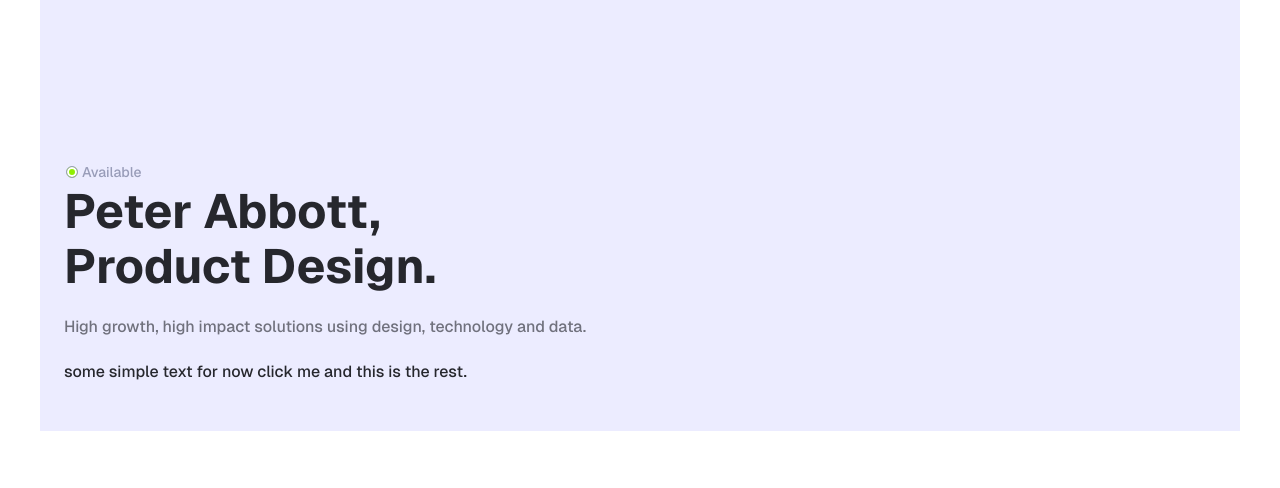
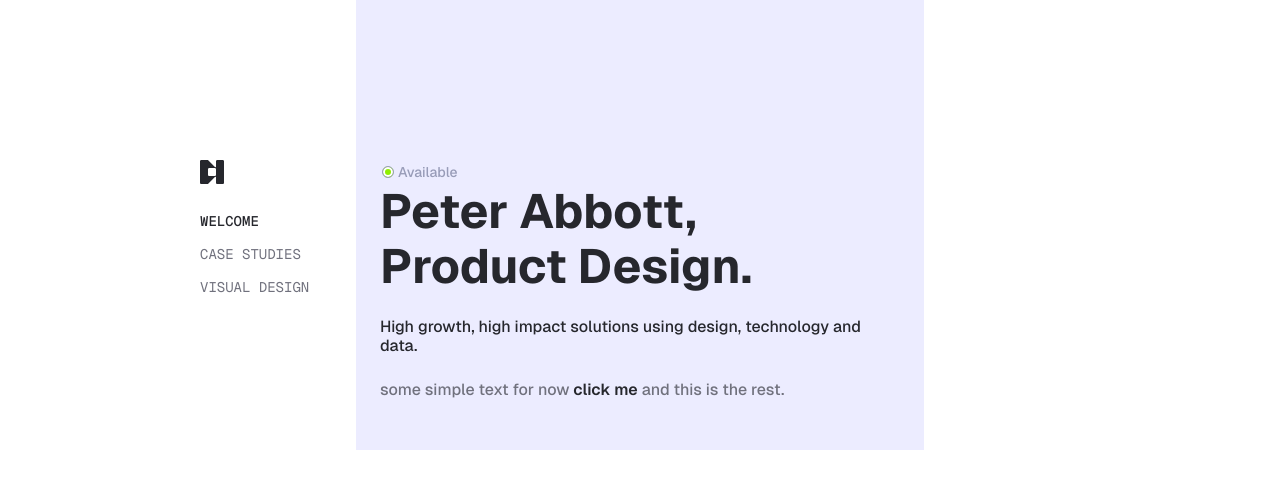
Before and after one commit to The-Awkward-Customer/svelte-folio, a SvelteKit app in the folder frontend/: page / in a window 1280 px wide. Shown: the top 488 px of the page. Built offline with nearby package versions, Linux system fonts and the light colour scheme.

Commit message:
barreled hero components and refactored index page

```diff
--- a/frontend/src/app.css
+++ b/frontend/src/app.css
@@ -195,6 +195,7 @@ select {
   /* Font weights */
   --fw-thin: 300;
   --fw-medium: 500;
+  --fw-semibold: 600;
   --fw-super: 900;
 
   /* Font styles */
--- a/frontend/src/lib/components/content/Hero/HeroButton.svelte
+++ b/frontend/src/lib/components/content/Hero/HeroButton.svelte
@@ -31,6 +31,7 @@
         margin: 0;
         padding: 2px 0;
         color: rgb(var(--color-txt-primary));
+        font-weight: var(--fw-semibold);
         pointer-events: none; /* Allow clicks to pass through to button */
     }
 
@@ -45,7 +46,6 @@
         border-radius: var(--bdr-radius-tiny);
         padding: 0;
         z-index: 1;
-        /* Add horizontal padding */
         box-sizing: border-box;
         margin: 0 -4px;
         width: calc(100% + 8px);
--- a/frontend/src/lib/components/content/Hero/HeroHeader.svelte
+++ /dev/null
@@ -1,93 +0,0 @@
-<!-- HeroHeader.svelte -->
-
-<script lang="ts">
-  // Props for customizable text content
-  export let sideNote: "Available for new projects and collaborations.";
-  export let mainTitle: String = "PETER ABBOTT. PRODUCT DESIGNER";
-  export let description: String = "Hello, welcome to the grey area. Here you will find a collection of my work and thoughts gathered from over a decade of experience working as a product designer.";
-  export let subDescription: String = "Most recently I built and led the Design System team at Fresha, a platform for booking and managing beauty and wellness appointments. I've also worked for a range of other companies, including Shell, Suzuki and more…";
-
-  import SideNote from '../SideNote.svelte';
-</script>
-
-<section class="hero-header">
-  <div class="content">
-
-
-    <h1>{mainTitle}</h1>
-
-    <div class="description">
-      <p class="main-description">{description}</p>
-      <p class="sub-description">{subDescription}</p>
-    </div>
-    <SideNote text={sideNote} />
-  </div>
-</section>
-
-<style>
-  .hero-header {
-    padding-top: var(--spc-800);
-    padding-right: var(--spc-400);
-    padding-bottom: var(--spc-800);
-    padding-left: var(--spc-400);
-    width: 100%;
-    margin-top: -8px;
-  }
-
-  .content {
-    display: flex;
-    flex-direction: column;
-    gap: 32px;
-    width: 100%;
-  }
-
-  h1 {
-    font-family: var(--font-family-main);
-    font-weight: 700;
-    font-size: 32px;
-    line-height: 110%;
-    color: rgb(var(--color-txt-primary));
-    margin: 0;
-  }
-
-  .description {
-    display: flex;
-    flex-direction: column;
-    gap: 20px;
-    width: 100%;
-    font-family: var(--font-family-main);
-    color: rgb(var(--color-txt-secondary));
-    font-weight: var(--fw-medium);
-  }
-
-  .main-description,
-  .sub-description {
-    font-size: var(--fs-400);
-    line-height: 130%;
-    margin: 0;
-  }
-
-  .sub-description {
-    color: rgb(var(--color-txt-primary));
-  }
-
-  /* Desktop styles */
-  @media (min-width: 896px) {
-    .hero-header {
-      padding-top: 20vh ;
-    padding-right: var(--spc-400);
-    padding-bottom: var(--spc-800);
-    padding-left: var(--spc-400);
-    }
-
-    h1 {
-      font-size: 48px;
-    }
-
-
-  .main-description,
-  .sub-description {
-    font-size: var(--fs-400);
-  }
-  }
-</style>
--- a/frontend/src/lib/components/content/Hero/Hero.svelte
+++ b/frontend/src/lib/components/content/Hero/HeroRoot.svelte
@@ -11,13 +11,9 @@
     }
 </script>
 
-<div class="hero-root">
-    <Callout />
-    <HeroTitle />
-    <HeroIntro color="secondary">High growth, high impact solutions using design, technology and data.</HeroIntro>
-    <HeroIntro>some simple text for now <HeroButton onClick={handleClick} label="click me"/> and this is the rest. </HeroIntro>
-
-</div>
+<section class="hero-root">
+    <slot></slot>
+</section>
 
 <style>
     .hero-root {
--- /dev/null
+++ b/frontend/src/lib/components/content/Hero/index.js
@@ -0,0 +1,4 @@
+export { default as HeroRoot } from './HeroRoot.svelte';
+export { default as HeroTitle } from './HeroTitle.svelte';
+export { default as HeroIntro } from './HeroIntro.svelte';
+export { default as HeroButton } from './HeroButton.svelte';
--- a/frontend/src/lib/components/layout/BasicLayout.svelte
+++ b/frontend/src/lib/components/layout/BasicLayout.svelte
@@ -81,7 +81,7 @@
         justify-content: center;
         height: 100%;
         width: 100%;
-        max-width: 1200px;
+        max-width: 568px;
         margin: 0 auto;
         position: relative;
     }
--- a/frontend/src/lib/components/navigation/TopBar.svelte
+++ b/frontend/src/lib/components/navigation/TopBar.svelte
@@ -25,7 +25,6 @@
         padding-left: 24px;
         padding-right: 24px;
         padding-bottom: 8px;
-        max-width: 568px;
     }
 
     .logo {
--- a/frontend/src/routes/+page.svelte
+++ b/frontend/src/routes/+page.svelte
@@ -9,11 +9,14 @@
     import TopBar from "$lib/components/navigation/TopBar.svelte";
     import LinkList from "$lib/components/actions/LinkList.svelte";
     import SideBar from "$lib/components/navigation/SideBar.svelte";
-    import Hero from "$lib/components/content/Hero/Hero.svelte";
-
+    import { HeroRoot, HeroTitle, HeroIntro, HeroButton } from "$lib/components/content/Hero";
+    import Callout from "$lib/components/feedback/Callout.svelte";
     //Icons
     import IconRefresh from "$lib/components/primatives/IconRefresh.svelte";
 
+    function handleClick() {
+        console.log('hero button clicked');
+    }
 
     $: currentPath = $page.url.pathname;
 </script>
@@ -36,7 +39,12 @@
     </SideBar>
 
     <div slot="main">
-        <Hero />
+        <HeroRoot>
+            <Callout />
+            <HeroTitle />
+            <HeroIntro>High growth, high impact solutions using design, technology and data.</HeroIntro>
+            <HeroIntro color="secondary">some simple text for now <HeroButton onClick={handleClick} label="click me"/> and this is the rest. </HeroIntro>
+        </HeroRoot>
     </div>
 </BasicLayout>
 </main>
```
Also changed, not shown: frontend/src/lib/components/content/Hero/HeroHotLinks.svelte (deleted).
